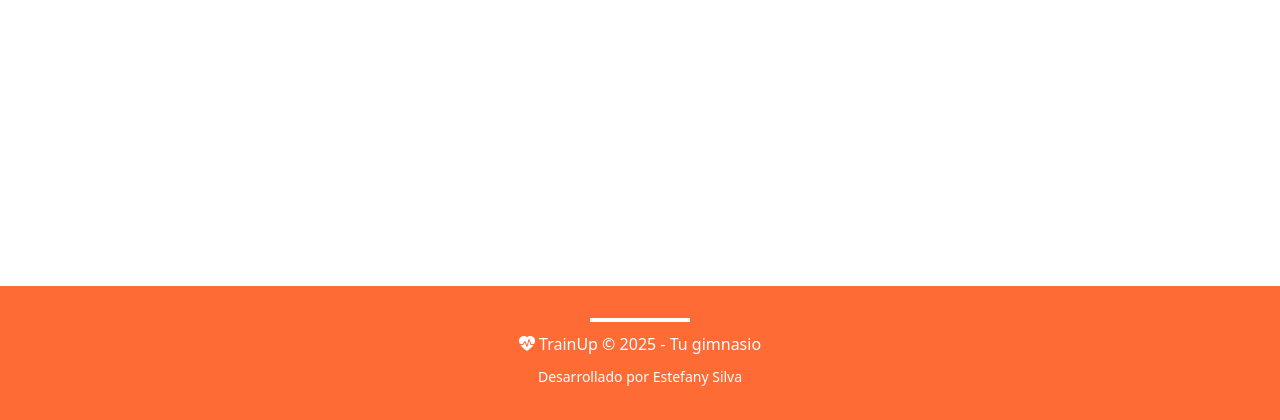
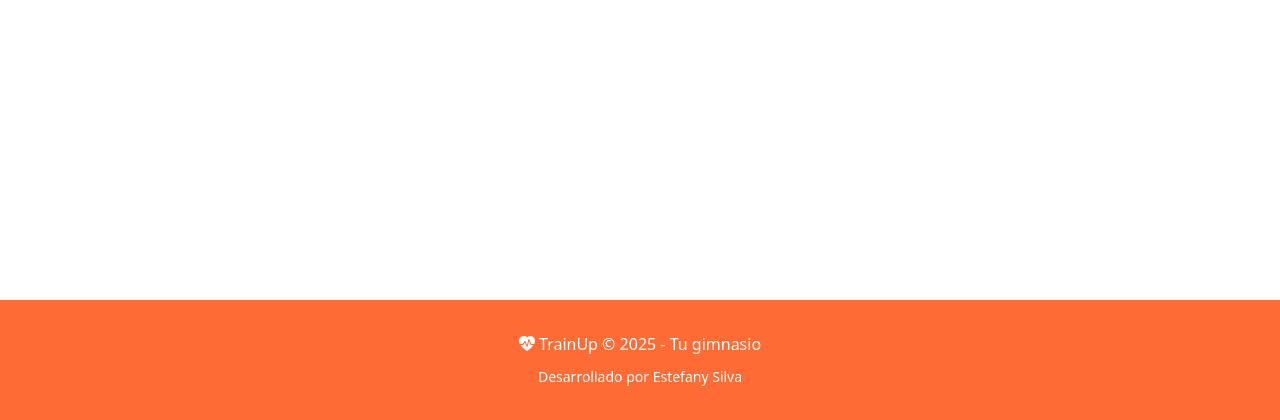
Before and after one commit to estefany89/TrainUp, a Django app: page / in a window 1280 px wide. Shown: the part 380-800 px from the top of the page. Run offline with Django 5.2, Linux system fonts and the light colour scheme; the visitor is signed in with stand-in values (Sample User, id 1); data that the repository does not hold is empty.

Commit message:
Actualizar base.html

```diff
--- a/gimnasio_project/templates/gimnasio/base.html
+++ b/gimnasio_project/templates/gimnasio/base.html
@@ -275,7 +275,7 @@
                     {% endif %}
                     {% endif %}
                 </ul>
-
+                 <!-- ========== MENÚ MI PERFIL ========== -->
                 <ul class="navbar-nav">
                     {% if user.is_authenticated %}
                         <li class="nav-item dropdown">
@@ -303,6 +303,8 @@
             </div>
         </div>
     </nav>
+
+        <!-- Mensajes de Django como toasts flotantes -->
         <main class="{% block main_class %}container my-4{% endblock %}">
             {% if messages %}
               <div class="position-fixed top-0 end-0 p-3" style="z-index: 1050;">
@@ -322,12 +324,10 @@
             {% block content %}{% endblock %}
         </main>
 
+     <!-- ========== FOOTER ========== -->
 <footer class="text-center" style="background-color: #FF6B35; color: white; padding: 2rem 0; border-top: none;">
     <div class="container">
-        <!-- Línea decorativa blanca para contraste -->
-        <div style="height: 4px; background-color: white; width: 100px; margin: 0 auto 10px auto;"></div>
-
-        <p class="mb-0">
+          <p class="mb-0">
             <i class="bi bi-heart-pulse-fill"></i> TrainUp &copy; 2025 - Tu gimnasio
         </p>
         <p class="mb-0 mt-2">
```
